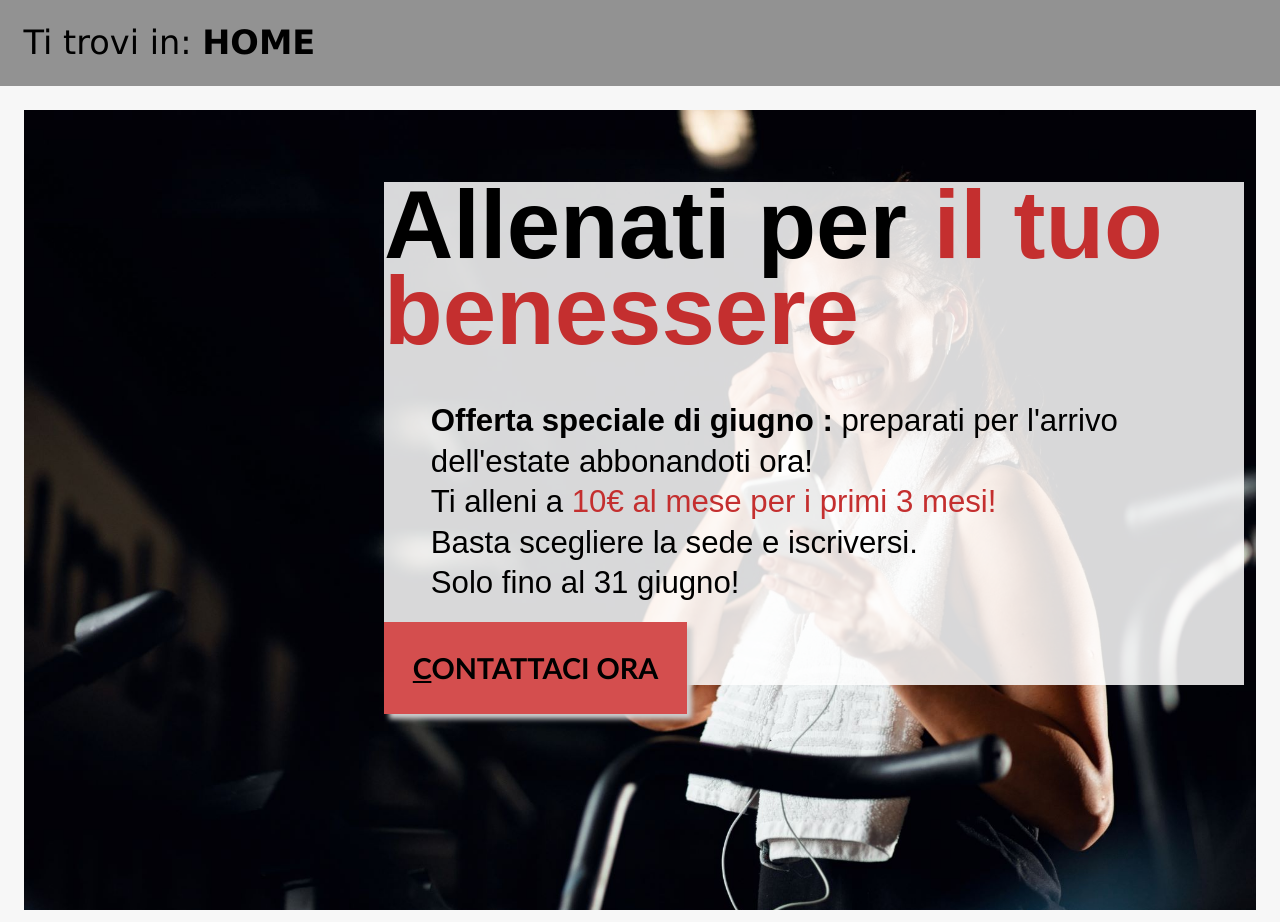
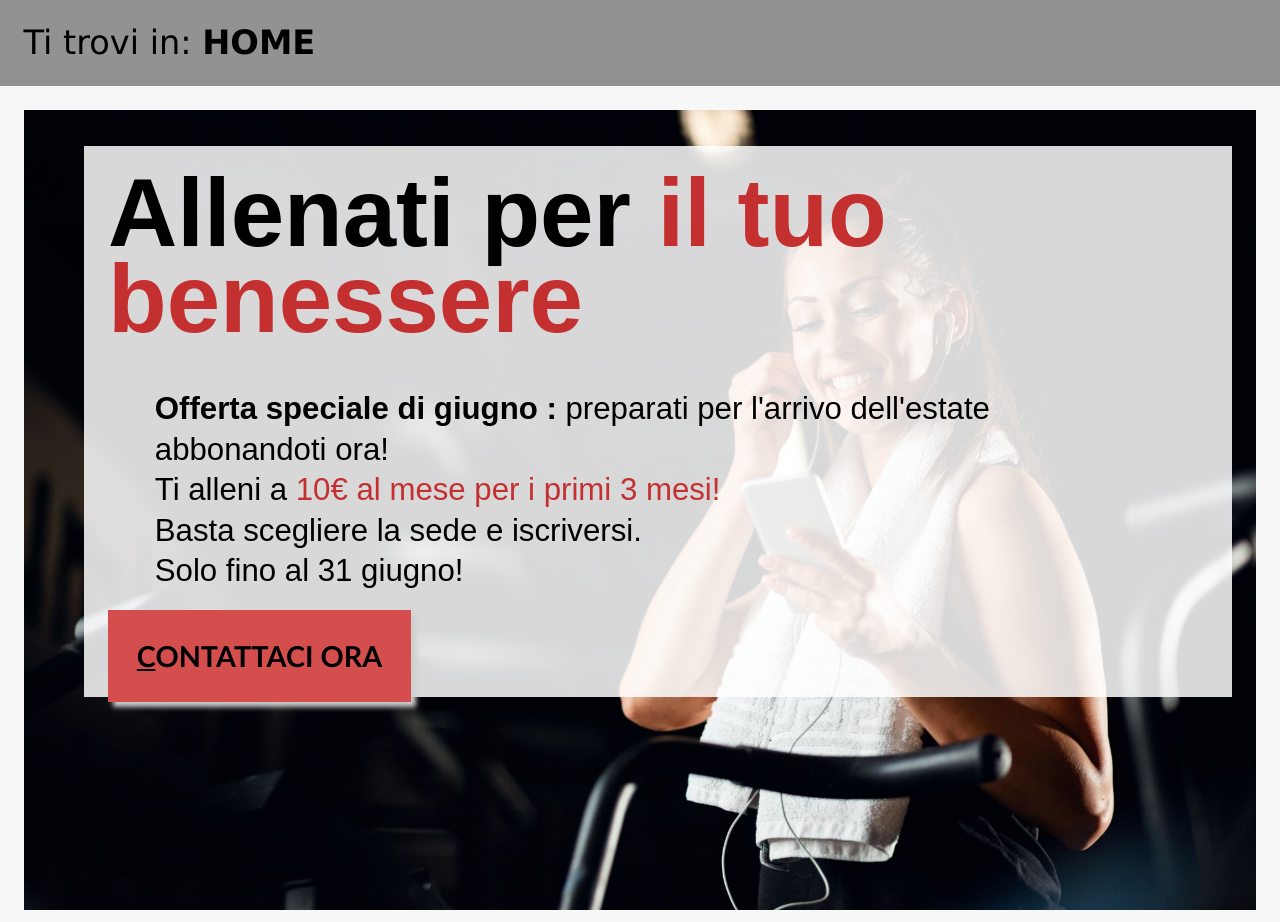
Before and after one commit to IsThisDemi/FitnessCenter, a PHP site: page /home.php in a window 1280 px wide. Shown: the part 172-1094 px from the top of the page. Run offline with PHP 8.4, Linux system fonts and the light colour scheme.

Commit message:
fix id multipli in home

```diff
--- a/css/style.css
+++ b/css/style.css
@@ -367,7 +367,7 @@ nav ul {
 .menu_link {
 	background-color: var(--secondary-color);
 	padding: 1.0em;
-	margin: 0 0 0.5em 0;
+	margin-bottom: 0.5em;
 	color: var(--text-color);
 	font-family: 'Gill Sans', 'Gill Sans MT', Calibri, 'Trebuchet MS', sans-serif;
 	font-size: 1.2em;
@@ -399,7 +399,16 @@ nav ul {
 #home_titolo_text_box {
 	height: auto;
 	width: auto;
-	margin: 3em 0 0 3em;
+	margin: 1.5em 0 0 1.5em;
+	padding-bottom: 1em;
+}
+
+#home_titolo_for_mobile {
+	background-color: var(--gradient-first-color-hover);
+	background-color: var(--gradient-blurry);
+	padding: 1em;
+	margin: 1em;
+	margin-bottom: 2em;
 }
 
 #home_titolo_titolo {
--- a/html/home.html
+++ b/html/home.html
@@ -22,7 +22,7 @@
     <div id="home_content">
         <div id="home_titolo_bg">
             <div id="home_titolo_text_box">
-                <div id="home_sedi_for_mobile">
+                <div id="home_titolo_for_mobile">
                     <h1 id="home_titolo_titolo">Allenati per <span class="testo_rosso">il tuo benessere</span></h1>
                     <p id="home_titolo_testo">
                     <b>Offerta speciale di giugno :</b>
```
